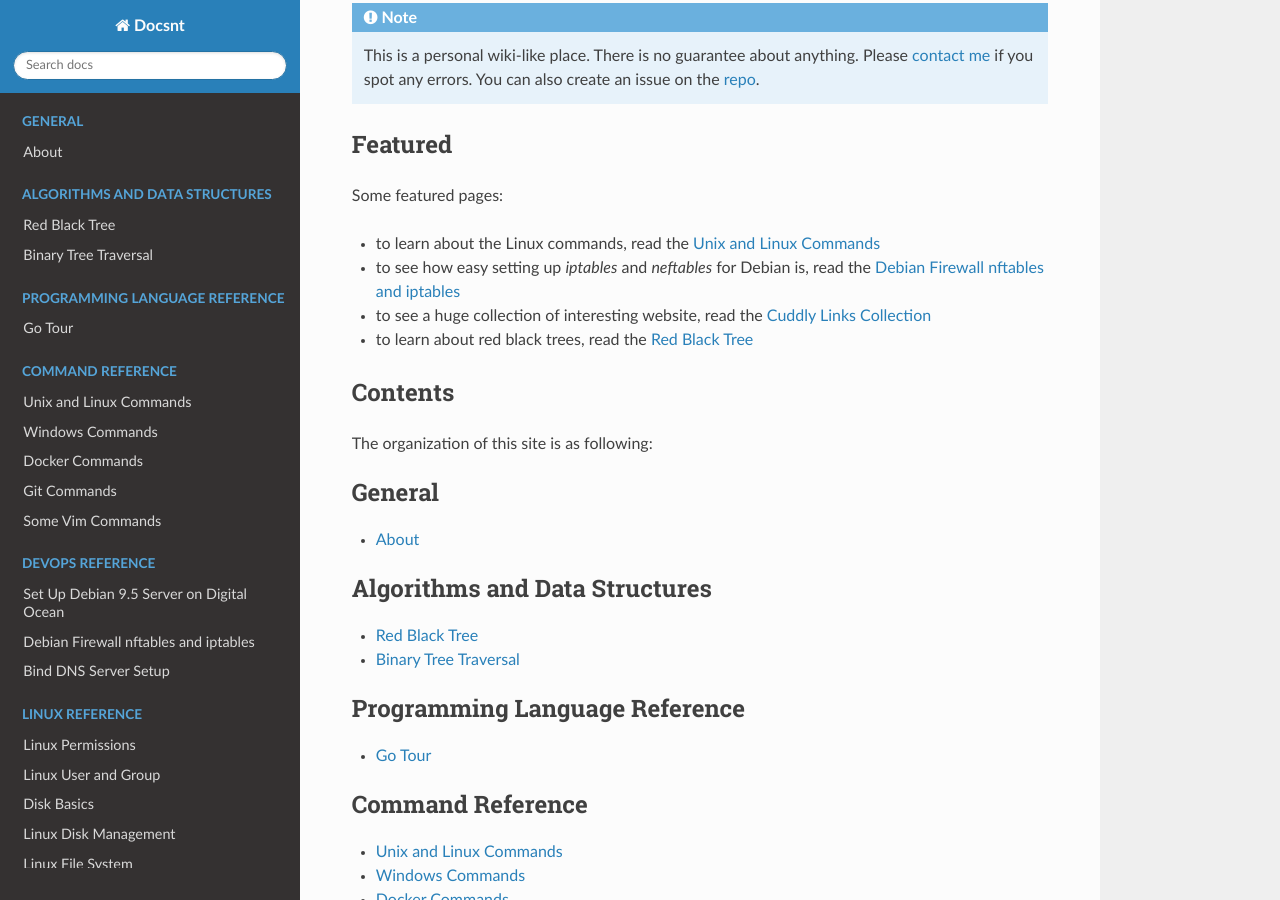
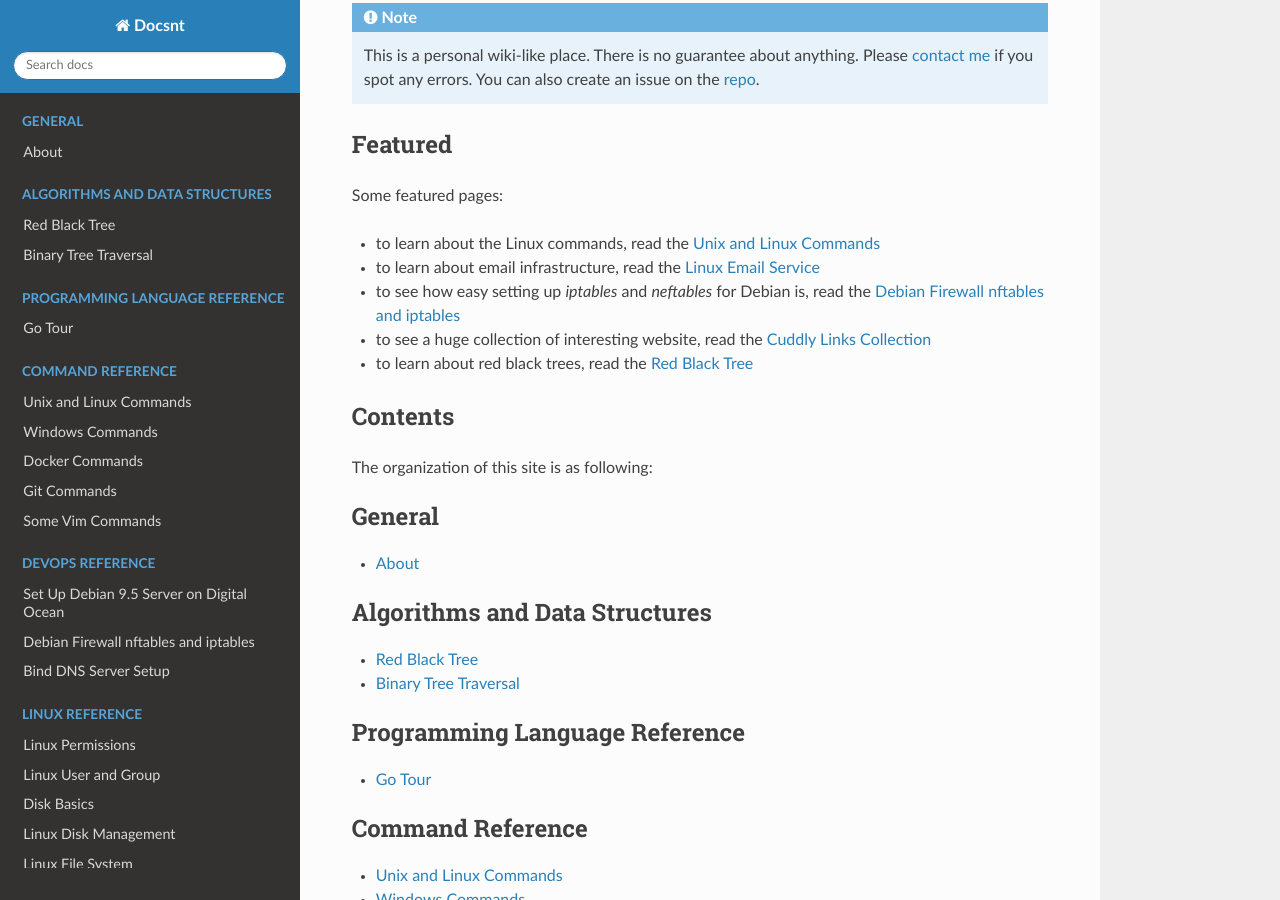
Before and after one commit to snowme34/snowme34.com, a Sphinx documentation site: the page built from docs/source/index.rst, in a window 1280 px wide and 900 px high, scrolled down 397 px. Built offline with Sphinx 7.4.7 and the Read the Docs theme 2.0.0, drawn with Linux system fonts in a browser that asks for light colours.

Commit message:
feature the email service

```diff
--- a/docs/source/index.rst
+++ b/docs/source/index.rst
@@ -33,6 +33,8 @@ Some featured pages:
 
 * to learn about the Linux commands, read the
   `Unix and Linux Commands <reference/commands/unix-and-linux-commands.html>`_
+* to learn about email infrastructure, read the
+  `Linux Email Service <reference/linux/linux-email-service.html>`_
 * to see how easy setting up `iptables` and `neftables` for Debian is, read the
   `Debian Firewall nftables and iptables
   <reference/devops/debian-firewall-nftables-and-iptables.html>`_
```
